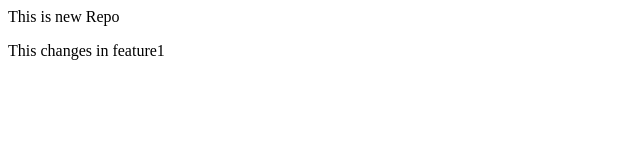
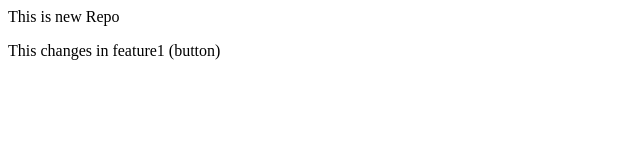
Before and after one commit to amitsalvi2005/localRepo, a plain HTML site: page index.html in a window 1280 px wide. Shown: the full height of the page, 0-640 px from the left. Drawn offline with Linux system fonts and the light colour scheme.

Commit message:
add button

```diff
--- a/index.html
+++ b/index.html
@@ -1,2 +1,2 @@
 <p>This is new Repo</p>
-<p>This changes in feature1</p>
+<p>This changes in feature1 (button)</p>
```
